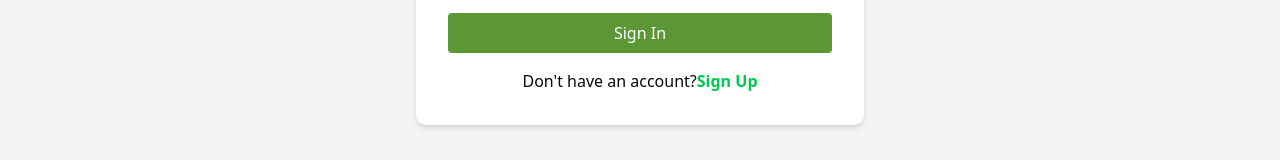
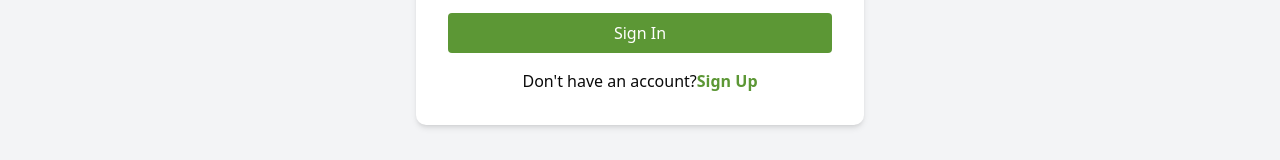
Before and after one commit to anilanazir/Capstone-Project, a React (Vite) app: page /signin in a window 1280 px wide. Shown: the part 553-713 px from the top of the page. Built offline with nearby package versions, Linux system fonts and the light colour scheme.

Commit message:
path updated

```diff
--- a/src/App.jsx
+++ b/src/App.jsx
@@ -1,6 +1,6 @@
 import React from "react";
 import { Routes, Route } from "react-router-dom";
-import MainLayout from "./layout/MainLayout";
+import MainLayout from "./layout/MainLayout.jsx";
 import Home from "./pages/Home/Home";
 import ProductDetails from "./pages/productDetails/productDetails";
 import Plants from "./pages/Plants/Plants";
--- a/src/pages/SignIn/SignIn.jsx
+++ b/src/pages/SignIn/SignIn.jsx
@@ -77,7 +77,7 @@ const SignIn = () => {
         </form>
         <p className="mt-4 text-center">
           Don't have an account?
-          <Link to="/signup" className="text-green-500 font-semibold">
+          <Link to="/signup" className="text-[#5C9735] font-semibold">
             Sign Up
           </Link>
         </p>
```
